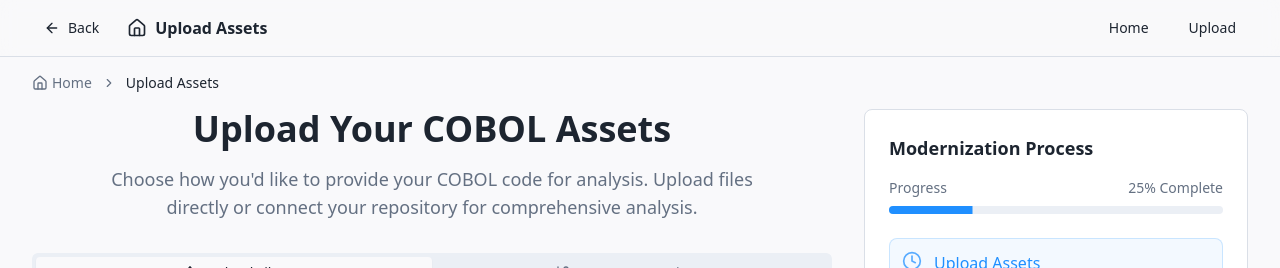
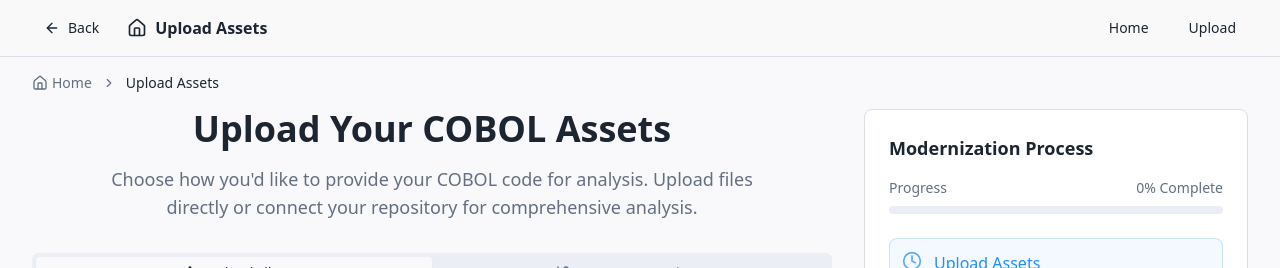
Before and after one commit to sandynanduri/cobol-flow-hub, a React (Vite) app: page /upload in a window 1280 px wide. Shown: the top 268 px of the page. Built offline with nearby package versions, Linux system fonts and the light colour scheme.

Commit message:
Fix progress indicator
Update progress to 0% on the upload page and 5% on the next page.

```diff
--- a/src/components/ProgressIndicator.tsx
+++ b/src/components/ProgressIndicator.tsx
@@ -16,7 +16,17 @@ interface ProgressIndicatorProps {
 }
 
 export const ProgressIndicator = ({ steps, currentStep, className }: ProgressIndicatorProps) => {
-  const progressPercentage = ((currentStep + 1) / steps.length) * 100;
+  const getProgressPercentage = (step: number) => {
+    switch (step) {
+      case 0: return 0;   // Upload Assets: 0%
+      case 1: return 5;   // Analyze Code: 5%
+      case 2: return 60;  // Modernization Plan: 60%
+      case 3: return 100; // Implementation: 100%
+      default: return 0;
+    }
+  };
+
+  const progressPercentage = getProgressPercentage(currentStep);
 
   const getStepIcon = (index: number) => {
     if (index < currentStep) {
```
